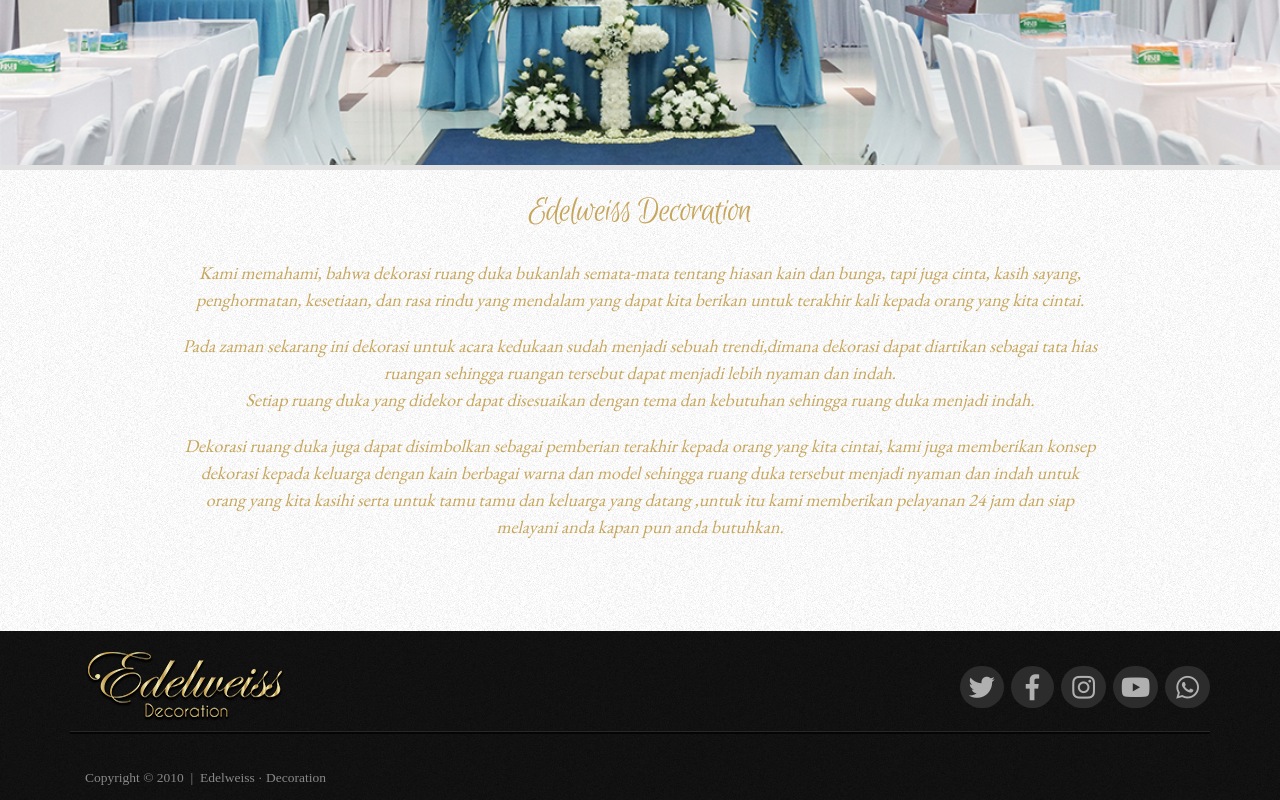
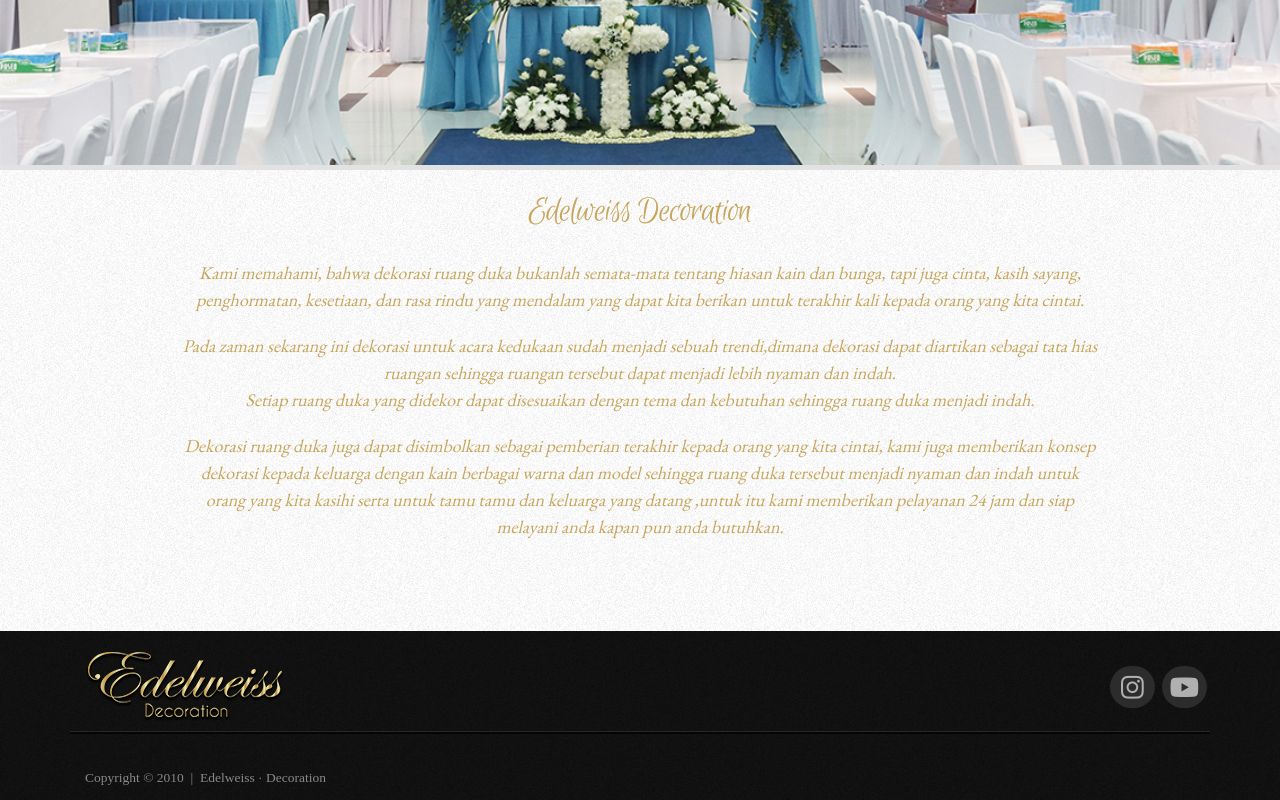
Before and after one commit to kurcaci-bulu/edelweiss-decoration, a plain HTML site: page tentang-kami.html in a window 1280 px wide. Shown: the part 317-1117 px from the top of the page. Drawn offline with Linux system fonts and the light colour scheme; a web font is replaced by a local one.

Commit message:
🎨  remove and fix social icons

```diff
--- a/tentang-kami.html
+++ b/tentang-kami.html
@@ -95,29 +95,18 @@
         </div>
         <div class="col-md-9 d-none d-md-block d-lg-block d-xl-block">
           <div class="sosial-media">
-            <a target="_blank" href="https://twitter.com/edelweissdecor_"><i class="fab fa-twitter fsi-1"></i></a>
-            <a target="_blank"
-              href="https://www.facebook.com/Edelweiss-Decoration-357607725081236/?modal=admin_todo_tour"><i
-                class="fab fa-facebook-f fsi-2"></i></a>
-            <a target="_blank" href="https://www.instagram.com/edelweiss.decoration_/"><i
-                class="fab fa-instagram fsi-3"></i></a>
-            <a target="_blank" href="https://www.youtube.com/channel/UCM_laD4ak_MrttZvg6lULkA?view_as=subscriber"><i
-                class="fab fa-youtube fsi-4"></i></a>
-            <a target="_blank" href="https://wa.me/6281281116881"><i class="fab fa-whatsapp fsi-5"></i></a>
+            <a href="#"><i class="fab fa-instagram fsi-3"></i></a>
+            <a href="#"><i class="fab fa-youtube fsi-4"></i></a>
           </div>
         </div>
       </div>
       <div class="row line-2">
-
       </div>
       <div class="row">
         <div class="col-md-12">
           <div class="sosial-media_ d-block d-md-none d-lg-none d-xl-none">
-            <a href="#"><i class="fab fa-twitter fsi-1"></i></a>
-            <a href="#"><i class="fab fa-facebook-f fsi-2"></i></a>
             <a href="#"><i class="fab fa-instagram fsi-3"></i></a>
             <a href="#"><i class="fab fa-youtube fsi-4"></i></a>
-            <a href="#"><i class="fab fa-whatsapp fsi-5"></i></a>
           </div>
         </div>
       </div>
```
Also changed, not shown: index.html (+0 -6 lines), paket-gold.html (+8 -3 lines), paket-platinum.html (+0 -6 lines), paket-silver.html (+0 -6 lines), paket-titanium.html (+0 -7 lines).
